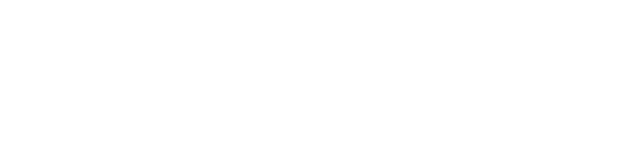
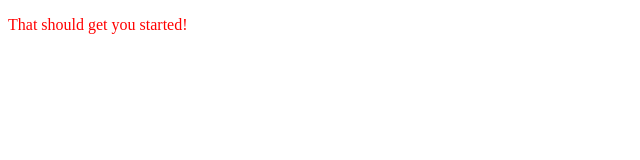
Before and after one commit to scolesworthy/scolesworthy.github.io, a plain HTML site: page index.html in a window 1280 px wide. Shown: the whole page, without its empty margins (0-640 px from the left). Drawn offline with Linux system fonts and the light colour scheme.

Commit message:
Update index.html

```diff
--- a/index.html
+++ b/index.html
@@ -6,6 +6,6 @@
    </head>
 
    <body>
-    <pThat should get you started!</p>
+    <p>That should get you started!</p>
    </body>
   </html>
```
